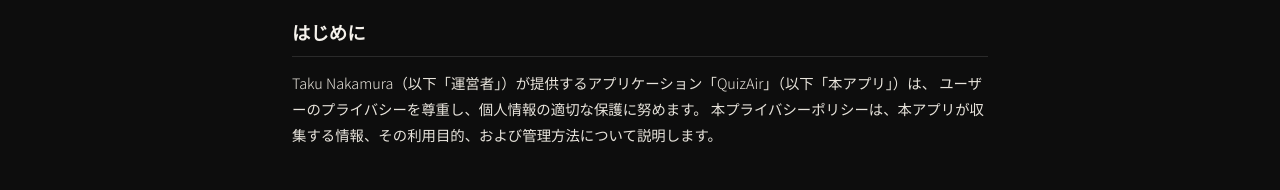
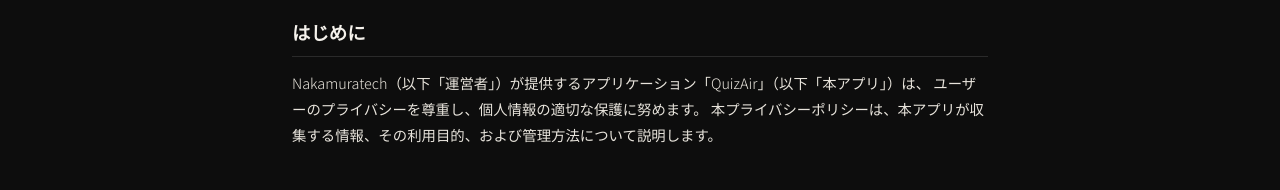
Before and after one commit to nakamura-taku/nakamuratech-site, a plain HTML site: page event/privacy.html in a window 1280 px wide. Shown: the part 277-467 px from the top of the page. Drawn offline with nearby package versions, Linux system fonts and the light colour scheme.

Commit message:
fix: update operator name in privacy policy introduction

```diff
--- a/event/privacy.html
+++ b/event/privacy.html
@@ -160,7 +160,7 @@
     <div class="policy-section">
       <h2>はじめに</h2>
       <p>
-        Taku Nakamura（以下「運営者」）が提供するアプリケーション「QuizAir」（以下「本アプリ」）は、
+        Nakamuratech（以下「運営者」）が提供するアプリケーション「QuizAir」（以下「本アプリ」）は、
         ユーザーのプライバシーを尊重し、個人情報の適切な保護に努めます。
         本プライバシーポリシーは、本アプリが収集する情報、その利用目的、および管理方法について説明します。
       </p>
```
